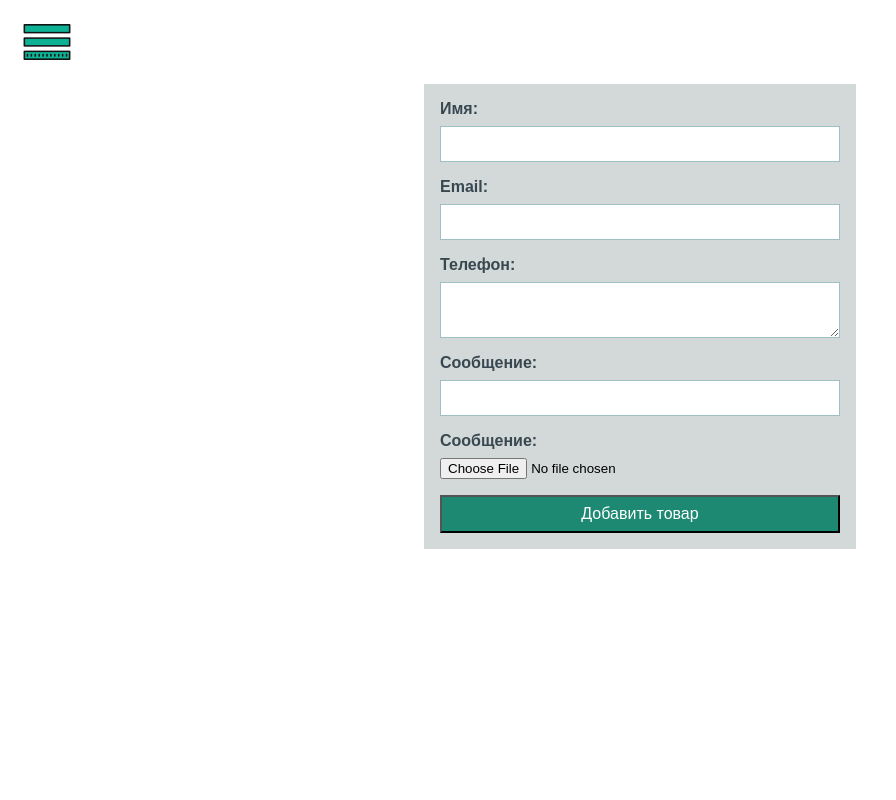
After one commit to mixxlizyn/FIZZ, a PHP site: page /admin/addProd.php in a window 1280 px wide. The commit adds this page. Shown: the whole page, without its empty margins (0-896 px from the left). Run offline with PHP 8.4, Linux system fonts and the light colour scheme.

Commit message:
часть админ страниц

```diff
--- /dev/null
+++ b/admin/addProd.php
@@ -0,0 +1,58 @@
+<?
+include "../connect.php";
+include "modal.php";
+
+?>
+<!DOCTYPE html>
+<html lang="en">
+
+<head>
+    <meta charset="UTF-8">
+    <meta http-equiv="X-UA-Compatible" content="IE=edge">
+    <meta name="viewport" content="width=device-width, initial-scale=1.0">
+    <link rel="stylesheet" href="style.css">
+
+    <title>Document</title>
+</head>
+
+<body>
+
+    <div id="main">
+
+        <button onclick="openMenu()"><img src="../images\icons8-меню-50.png" alt=""></button>
+
+
+    </div>
+    <div class="products">
+
+
+    </div>
+    <form action="" method="get">
+        <div class="form-group">
+            <label for="name">Имя:</label>
+            <input type="text" id="title" name="title" required />
+        </div>
+        <div class="form-group">
+            <label for="email">Email:</label>
+            <input type="text" id="price" name="price" required />
+        </div>
+        <div class="form-group">
+            <label for="phone">Телефон:</label>
+            <textarea id="description" name="description" required"></textarea>
+        </div>
+        <div class="form-group">
+            <label for="message">Сообщение:</label>
+            <input type="text" id="category" name="category" required></ш>
+        </div>
+        <div class="form-group">
+            <label for="message">Сообщение:</label>
+            <input type="file" id="image" name="image" required></ш>
+        </div>
+        <div class="form-group">
+            <input type="submit" value="Добавить товар" />
+        </div>
+    </form>
+
+</body>
+
+</html>
--- /dev/null
+++ b/admin/modal.php
@@ -0,0 +1,27 @@
+<?
+session_start();
+$userEmail = isset($_SESSION["id"]) ? mysqli_fetch_assoc(mysqli_query($con, 'select email from Users where id=' .
+    $_SESSION["id"]))["email"] : false;
+
+?>
+<div id="menu">
+    <a href="#" class="close-btn" onclick="closeMenu()">X</a>
+    <a href="#">Личный кабинет</a>
+    <a href="addProd.php">Товары</a>
+    <a href="#">Заказы</a>
+    <a href="#">Категории</a>
+    <a href="#">Отчеты</a>
+
+
+</div>
+<script>
+    function openMenu() {
+        document.getElementById("menu").style.width = "250px";
+        document.getElementById("main").style.marginLeft = "250px";
+    }
+
+    function closeMenu() {
+        document.getElementById("menu").style.width = "0";
+        document.getElementById("main").style.marginLeft = "0";
+    }
+</script>
--- /dev/null
+++ b/admin/style.css
@@ -0,0 +1,92 @@
+body {
+    font-family: Arial, sans-serif;
+    margin: 0;
+    padding: 0;
+}
+
+#menu {
+    height: 100%;
+    width: 0;
+    position: fixed;
+    z-index: 1;
+    top: 0;
+    left: 0;
+    background-color: #333;
+    overflow-x: hidden;
+    transition: 0.5s;
+    padding-top: 60px;
+}
+
+#menu a {
+    padding: 10px 15px;
+    text-decoration: none;
+    font-size: 25px;
+    color: #818181;
+    display: block;
+    transition: 0.3s;
+}
+
+#menu a:hover {
+    color: #f1f1f1;
+}
+
+#menu .close-btn {
+    position: absolute;
+    top: 0;
+    right: 25px;
+    font-size: 25px;
+    margin-left: 50px;
+}
+
+#main {
+    transition: margin-left 0.5s;
+    padding: 16px;
+}
+
+button {
+
+    background: none;
+    border: none;
+}
+form {
+    display: flex;
+    flex-direction: column;
+    gap: 1rem;
+    max-width: 400px;
+    margin: 0 auto;
+    padding: 1rem;
+    background-color: #d3d8d9;
+  }
+
+  .form-group {
+    display: flex;
+    flex-direction: column;
+    gap: 0.5rem;
+  }
+
+  label {
+    font-weight: bold;
+    color: #384850;
+  }
+
+  input[type="text"],
+  input[type="email"],
+  input[type="tel"],
+  textarea {
+    border: 1px solid #9cc0c4;
+    padding: 0.5rem;
+    font-size: 1rem;
+    color: #384850;
+  }
+
+  input[type="submit"] {
+    background-color: #1e8972;
+    color: #ffffff;
+    padding: 0.5rem 1rem;
+    font-size: 1rem;
+    cursor: pointer;
+  }
+
+  input[type="submit"]:hover {
+    background-color: #28a088;
+  }
--- a/authorizationdb.php
+++ b/authorizationdb.php
@@ -11,7 +11,7 @@ if (count($user) == 0) {
     echo "Такой пользователь не найден";
     exit();
 } else {
-    $_SESSION["user_id"] = $user["user_id"];
+    $_SESSION["id"] = $user["id"];
 
     header('Location: acc.php');
 }
--- a/index.php
+++ b/index.php
@@ -11,7 +11,7 @@ require ("header.php");
 <head>
     <meta charset="UTF-8">
     <meta name="viewport" content="width=device-width, initial-scale=1.0">
-    <link rel="stylesheet" href="style.css">
+    <link rel="stylesheet" href="css/style.css">
     <link rel="preconnect" href="https://fonts.googleapis.com">
     <link rel="preconnect" href="https://fonts.gstatic.com" crossorigin>
     <link href="https://fonts.googleapis.com/css2?family=Montserrat:ital,wght@0,100..900;1,100..900&display=swap"
```
Also changed, not shown: acc.php (+10 -1 lines), admin/admin.php (added, +33 -0 lines), exit.php (added, +7 -0 lines), header.php (+21 -3 lines), images/icons8-меню-50.png (added).
